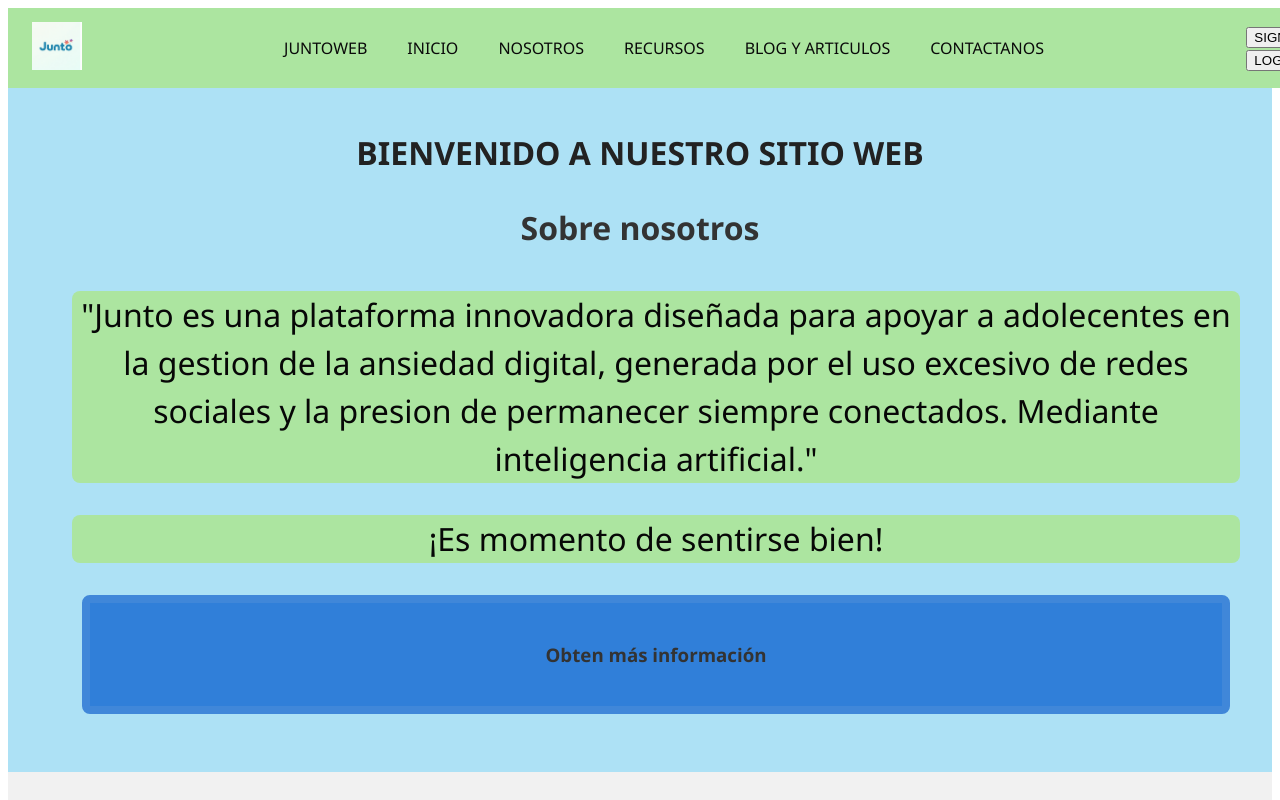
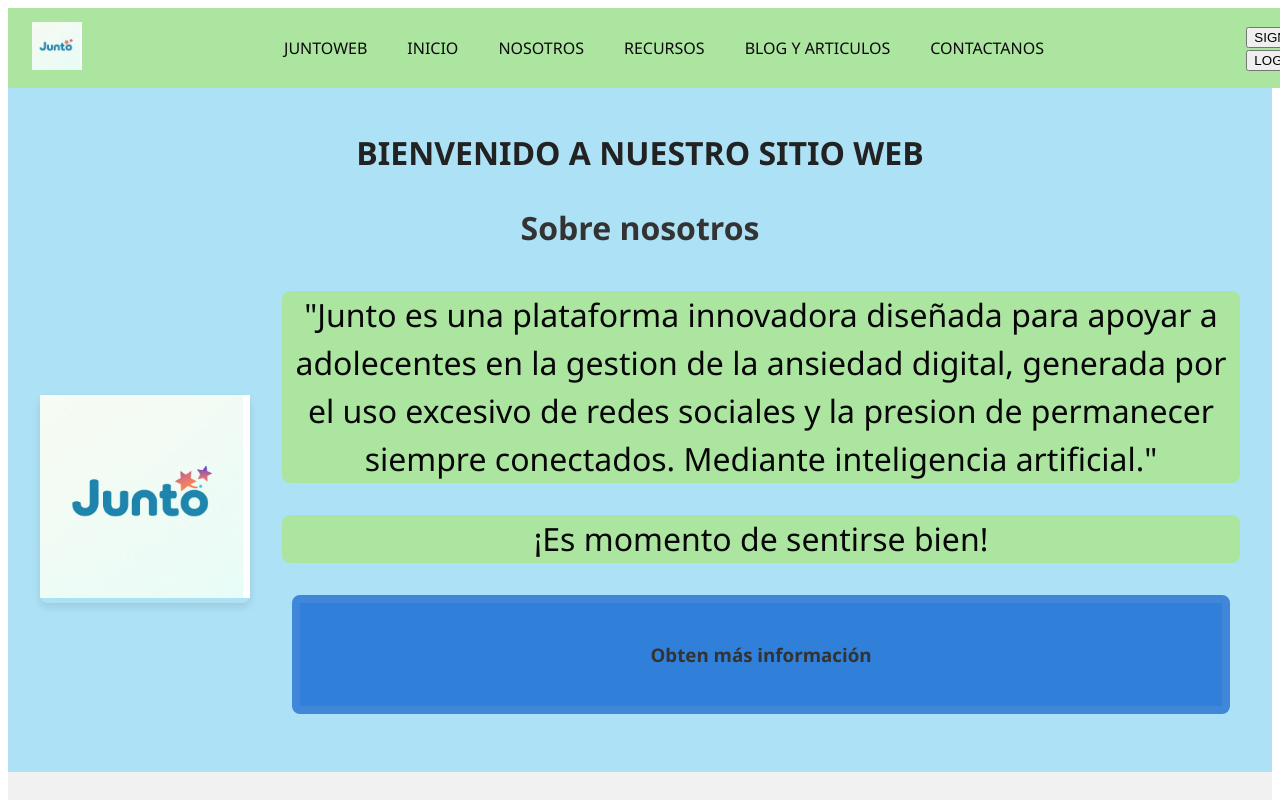
Before and after one commit to Challenge12-G04/Challenge13-Grupo04, a plain HTML site: page public/index.html in a window 1280 px wide. Shown: the top 800 px of the page. Drawn offline with Linux system fonts and the light colour scheme; files that its build step writes are made by us from their sources.

Commit message:
commit page

```diff
--- a/public/assets/styles/styles.css
+++ b/public/assets/styles/styles.css
@@ -114,14 +114,13 @@ body {
 /* IMAGEN */
 .bienvenido-imagen {
     flex: 1; /* Toma la mitad del espacio */
-}
-
-.bienvenido-imagen img {
     width: 70%; /* Ocupa el ancho completo del contenedor */
     height: auto; /* Mantiene la proporción */
     border-radius: 0.5rem; /* Bordes redondeados */
     box-shadow: 0 0.25rem 0.5rem rgba(0, 0, 0, 0.1); /* Sombra sutil */
 }
+
+
 .Texto-conteiner{
     flex-direction: column;
 }
--- a/public/index.html
+++ b/public/index.html
@@ -4,12 +4,12 @@
     <meta charset="UTF-8" />
     <meta name="viewport" content="width=device-width, initial-scale=1.0" />
     <title>Landing Page - Curso IHC y TM</title>
-    <link rel="stylesheet" href="styles.css" />
     <link
             rel="stylesheet"
             href="https://fonts.googleapis.com/css2?family=Anton&family=Noto+Sans:ital,wght@0,100..900;1,100..900&display=swap"
     />
     <script src="assets/scripts/main.js"></script>
+    <link rel="stylesheet" href="assets/styles/styles.css">
 </head>
 <body>
 <!-- MENÚ SUPERIOR -->
```
